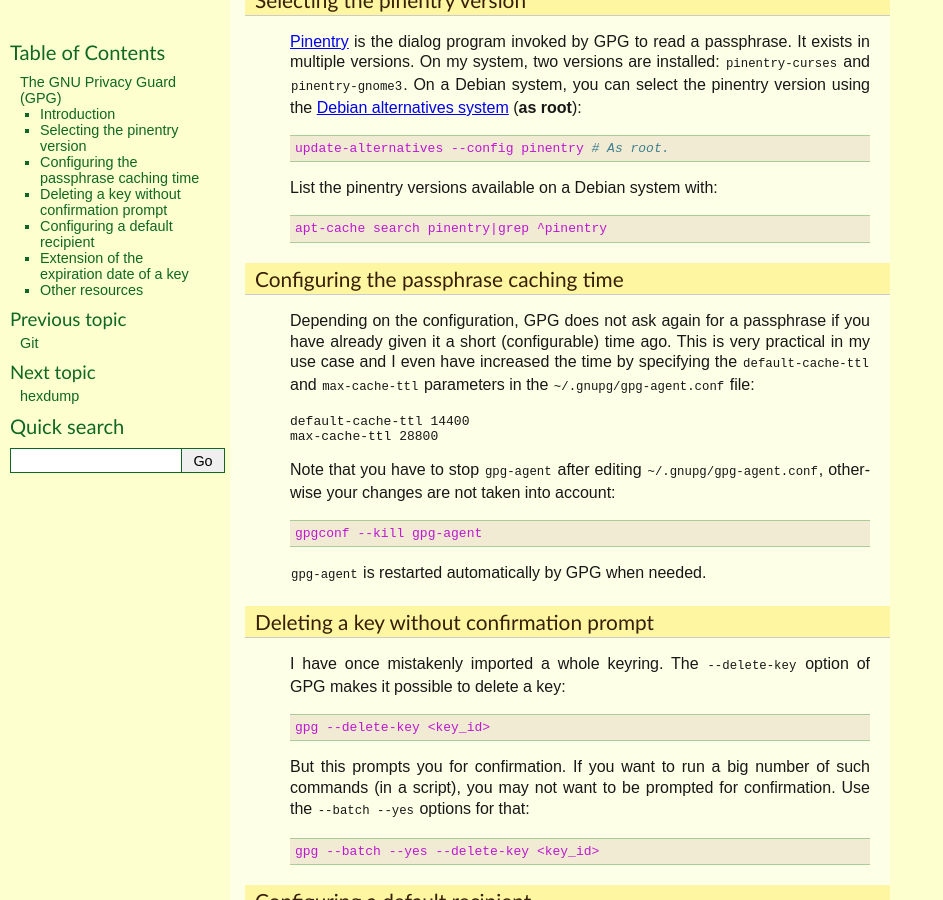
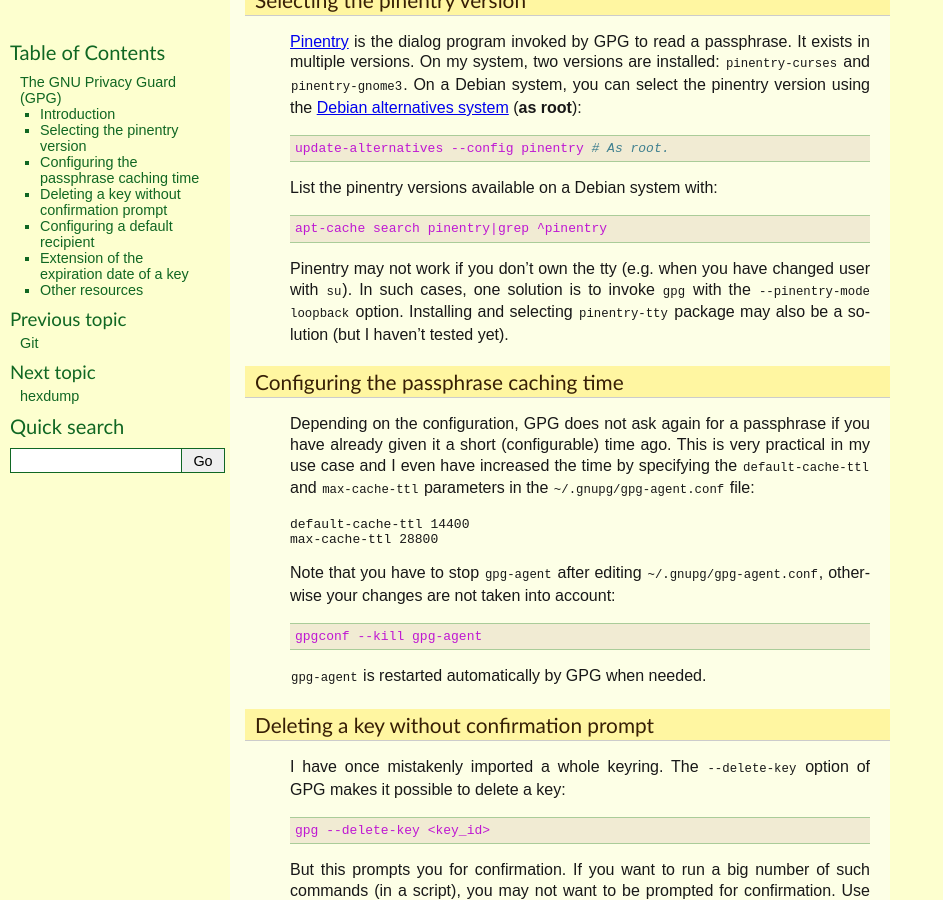
Before and after one commit to thierr26/thierr26_personal_notes_sphinx_sources, a Sphinx documentation site: the page built from source/gnu_privacy_guard.rst, in a window 1280 px wide and 900 px high, scrolled down 562 px. Shown: the whole window, without its empty margins (0-943 px from the left). Built offline with Sphinx 7.4.7, drawn with Linux system fonts in a browser that asks for light colours.

Commit message:
Mention "--pinentry-mode loopback" gpg option

```diff
--- a/source/gnu_privacy_guard.rst
+++ b/source/gnu_privacy_guard.rst
@@ -43,6 +43,11 @@ using the `Debian alternatives system
 List the pinentry versions available on a Debian system with::
 
   apt-cache search pinentry|grep ^pinentry
+
+Pinentry may not work if you don't own the tty (e.g. when you have changed user
+with ``su``). In such cases, one solution is to invoke ``gpg`` with the
+``--pinentry-mode loopback`` option. Installing and selecting ``pinentry-tty``
+package may also be a solution (but I haven't tested yet).
 
 
 Configuring the passphrase caching time
```
